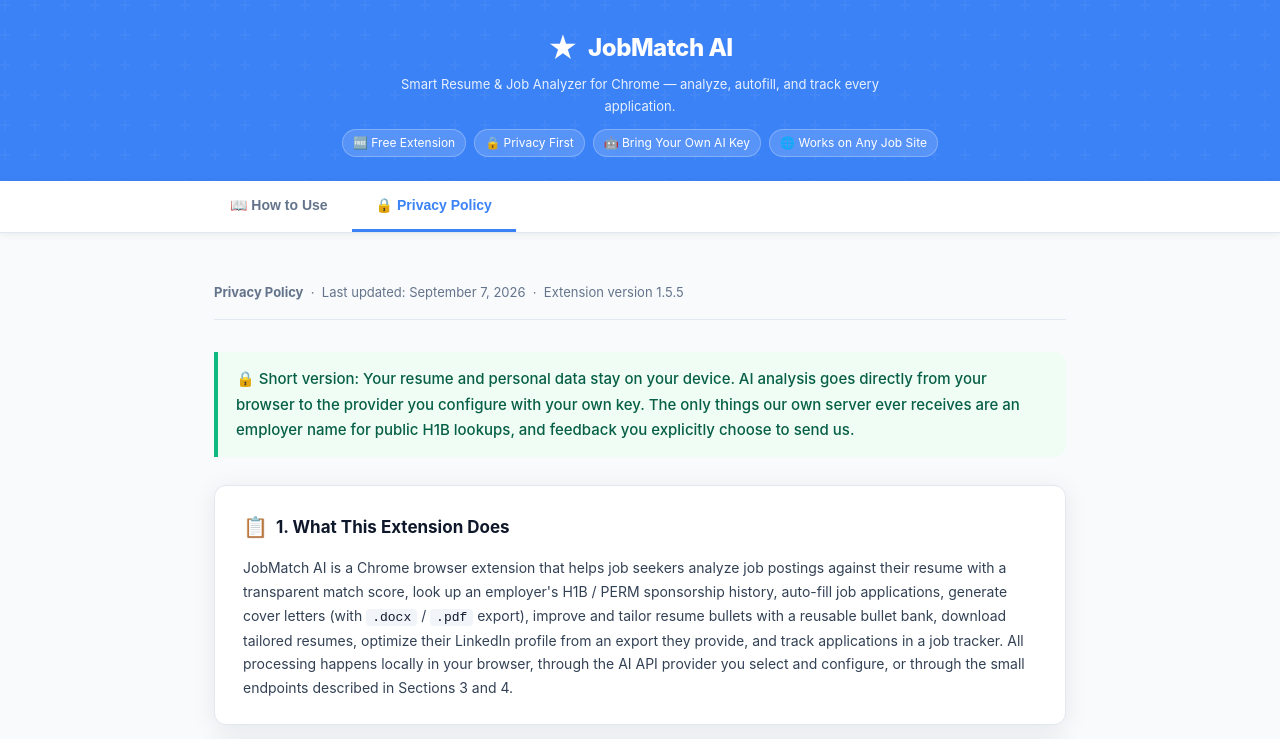
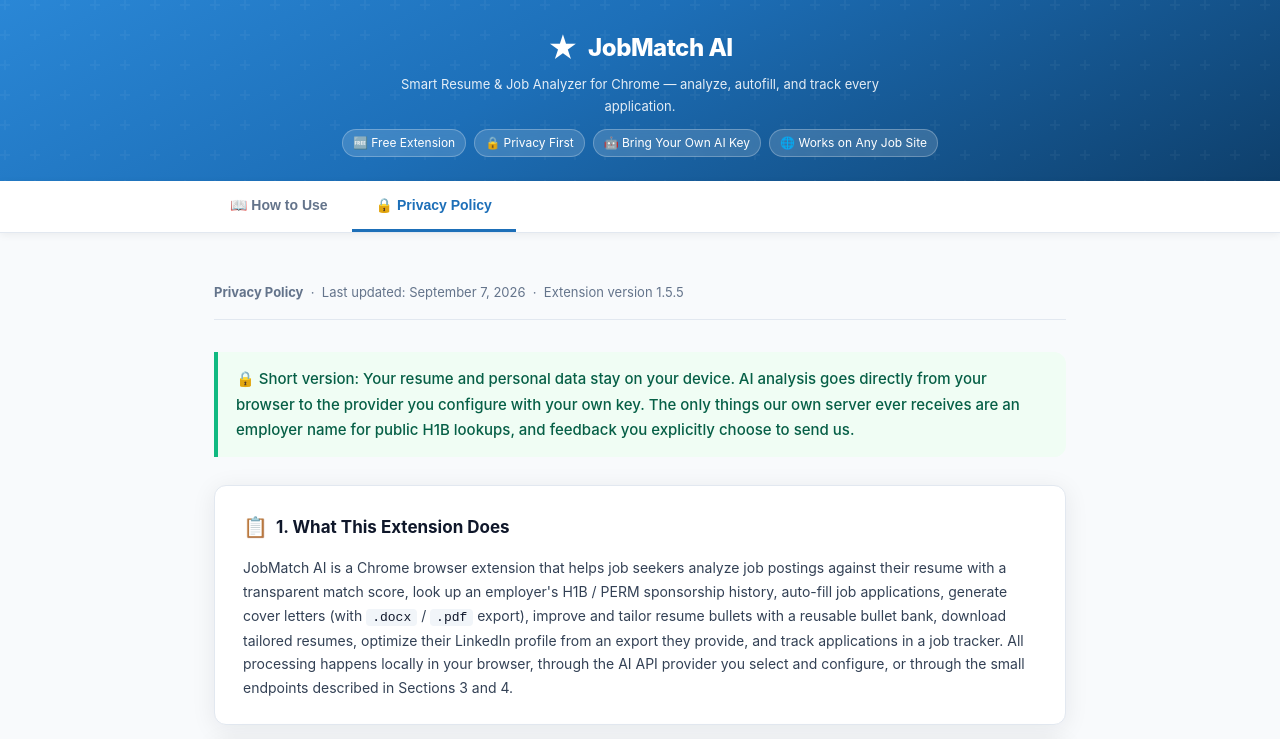
Before and after one commit to wadekarg/JobMatchAI, a browser extension: page docs/privacy-policy.html in a window 1280 px wide. Shown: the top 739 px of the page. Drawn offline with Linux system fonts and the light colour scheme.

Commit message:
docs: privacy page on the Ocean palette — matches extension and store assets

```diff
--- a/docs/privacy-policy.html
+++ b/docs/privacy-policy.html
@@ -8,9 +8,10 @@
     *, *::before, *::after { box-sizing: border-box; margin: 0; padding: 0; }
 
     :root {
-      --blue:       #3b82f6;
-      --blue-dark:  #1d4ed8;
-      --blue-light: #eff6ff;
+      /* Ocean palette — same as the extension and the store assets */
+      --blue:       #1D6FB8;
+      --blue-dark:  #0E3F6B;
+      --blue-light: #EAF2FA;
       --green:      #10b981;
       --amber:      #f59e0b;
       --dark:       #0f172a;
@@ -35,7 +36,7 @@
 
     /* ── Hero ──────────────────────────────── */
     .hero {
-      background: #3b82f6;
+      background: linear-gradient(152deg, #2A87D6 0%, #1D6FB8 42%, #0E3F6B 100%);
       color: #fff;
       padding: 28px 24px 24px;
       text-align: center;
@@ -219,7 +220,7 @@
     }
     .flow-step {
       background: var(--blue-light);
-      border: 1px solid #bfdbfe;
+      border: 1px solid #BCD7EE;
       border-radius: 8px;
       padding: 8px 14px;
       font-size: 13px;
@@ -344,7 +345,7 @@
     }
     .hobby-btn:hover { opacity: 0.85; transform: translateY(-1px); }
     .hobby-btn-primary { background: var(--dark); color: #fff; }
-    .hobby-btn-secondary { background: var(--blue-light); color: var(--blue-dark); border: 1px solid #bfdbfe; }
+    .hobby-btn-secondary { background: var(--blue-light); color: var(--blue-dark); border: 1px solid #BCD7EE; }
 
     /* ── Responsive ────────────────────────── */
     @media (max-width: 600px) {
```
